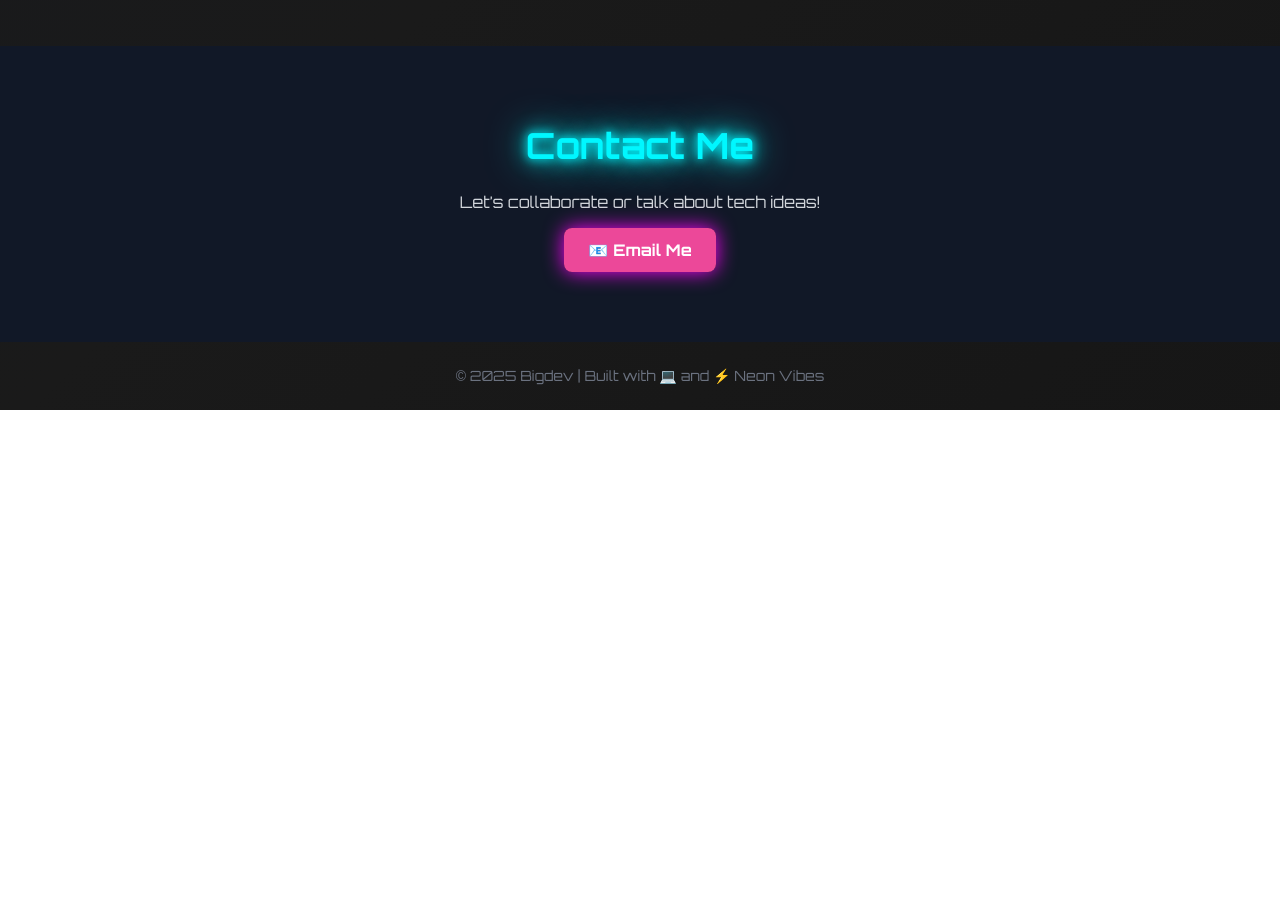
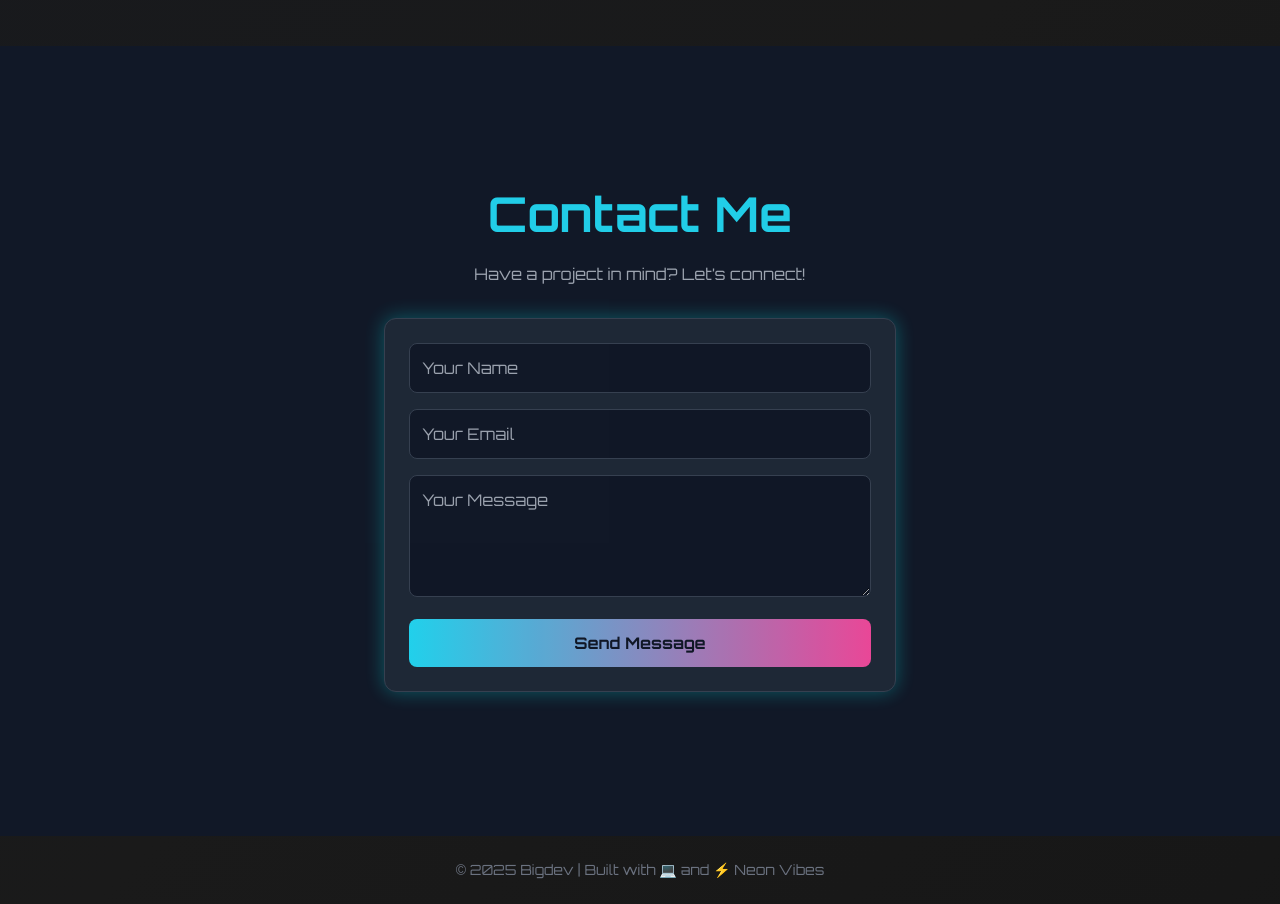
Before and after one commit to ojetadeoluwakayode-jpg/portfolio-website, a website: page index.html in a window 1280 px wide. Shown: the part 1480-2384 px from the top of the page. Before the commit the page ends 1890 px from the top, so only its background shows below. Drawn offline with nearby package versions, Linux system fonts and the light colour scheme.

Commit message:
Add files via upload

```diff
--- a/index.html
+++ b/index.html
@@ -93,15 +93,73 @@
 
   <!-- Contact Section -->
   <section id="contact" class="py-20 px-6 md:px-20 bg-[#111827] text-center" data-aos="fade-up">
-    <h2 class="text-4xl neon-text font-bold mb-6">Contact Me</h2>
-    <p class="text-gray-300 mb-6">Let’s collaborate or talk about tech ideas!</p>
-    <a href="mailto:ojetadeoluwakayode@gmail.com"
-       class="px-6 py-3 rounded-lg font-bold bg-pink-500 text-white
-              shadow-[0_0_20px_#ff00ff] hover:shadow-[0_0_40px_#00f7ff]
-              hover:scale-110 transform transition duration-300"
-       data-aos="zoom-in">
-      📧 Email Me
-    </a>
+
+<section id="contact" class="py-16 bg-gray-900 text-white">
+  <div class="max-w-lg mx-auto text-center">
+    <!-- Neon Glow Title -->
+    <h2 class="text-5xl font-extrabold mb-6 text-cyan-400
+               drop-shadow-[0_0_10px_#00ffff,0_0_20px_#00ffff,0_0_40px_#00ffff]
+               animate-pulse">
+      Contact Me
+    </h2>
+
+    <p class="text-gray-400 mb-8">
+      Have a project in mind? Let’s connect!
+    </p>
+
+    <!-- Netlify Contact Form -->
+    <form
+      name="contact"
+      method="POST"
+      data-netlify="true"
+      class="p-6 rounded-xl bg-gray-800 border border-gray-700
+             shadow-[0_0_20px_rgba(0,255,255,0.3)]
+             animate-[pulse_3s_ease-in-out_infinite]"
+    >
+      <!-- Netlify Hidden Input -->
+      <input type="hidden" name="form-name" value="contact">
+
+      <input
+        type="text"
+        name="name"
+        placeholder="Your Name"
+        required
+        class="w-full mb-4 p-3 rounded-lg bg-gray-900 border border-gray-700
+               text-white focus:outline-none focus:ring-2 focus:ring-cyan-400
+               focus:shadow-[0_0_15px_rgba(0,255,255,0.9)] transition"
+      />
+
+      <input
+        type="email"
+        name="email"
+        placeholder="Your Email"
+        required
+        class="w-full mb-4 p-3 rounded-lg bg-gray-900 border border-gray-700
+               text-white focus:outline-none focus:ring-2 focus:ring-pink-400
+               focus:shadow-[0_0_15px_rgba(255,0,150,0.9)] transition"
+      />
+
+      <textarea
+        name="message"
+        rows="4"
+        placeholder="Your Message"
+        required
+        class="w-full mb-4 p-3 rounded-lg bg-gray-900 border border-gray-700
+               text-white focus:outline-none focus:ring-2 focus:ring-purple-400
+               focus:shadow-[0_0_15px_rgba(150,0,255,0.9)] transition"
+      ></textarea>
+
+      <button
+        type="submit"
+        class="w-full py-3 rounded-lg bg-gradient-to-r from-cyan-400 to-pink-500
+               font-bold text-gray-900 hover:shadow-[0_0_20px_rgba(0,255,255,0.8)]
+               transition duration-300"
+      >
+        Send Message
+      </button>
+    </form>
+  </div>
+</section>
   </section>
 
   <!-- Footer -->
```
Also changed, not shown: package.json (+6 -1 lines), netlify.toml, 1 other file.
